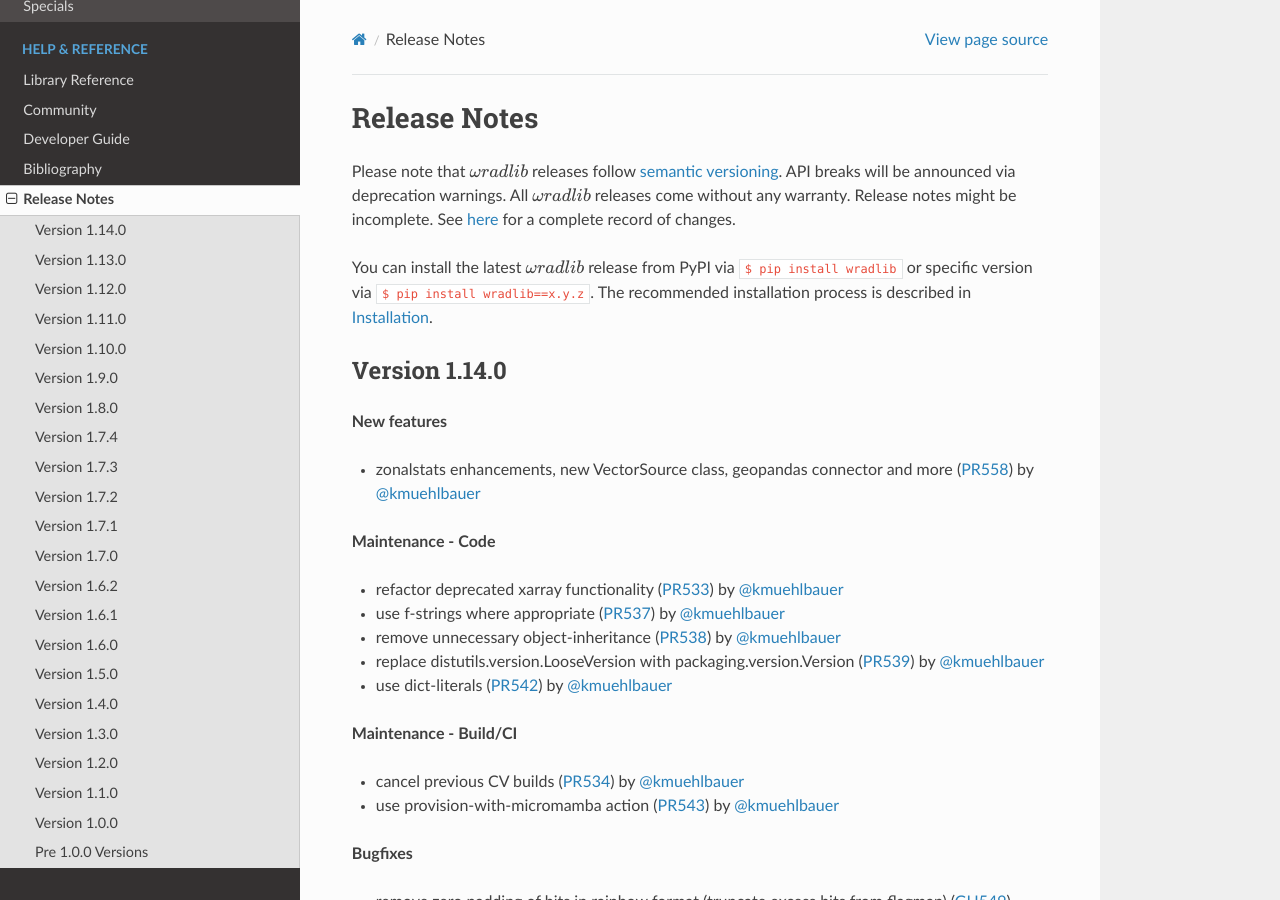
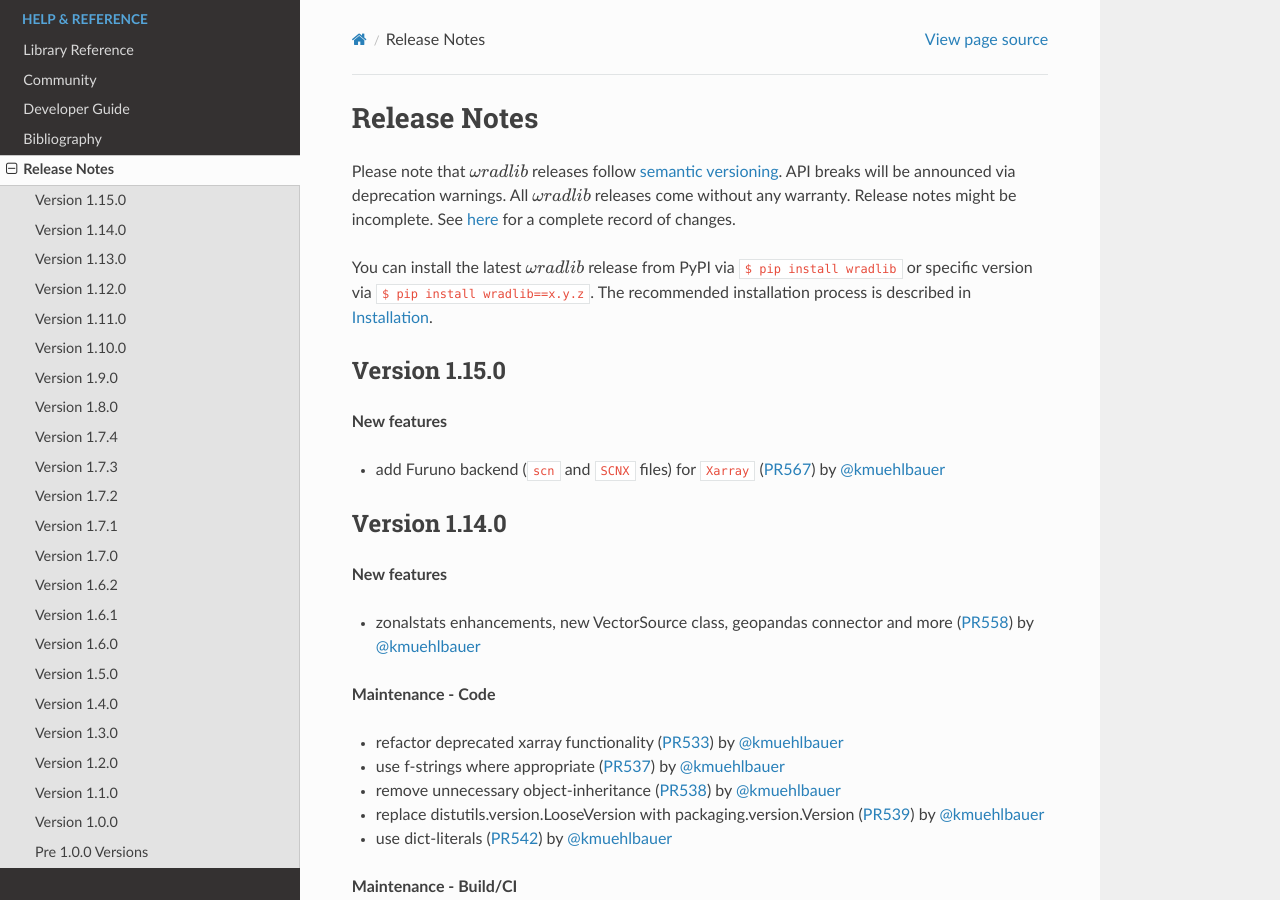
Before and after one commit to wradlib/wradlib-docs, a Sphinx documentation site: the page built from source/release_notes.rst, in a window 1280 px wide and 900 px high. Built offline with Sphinx 7.4.7 and the Read the Docs theme 2.0.0, drawn with Linux system fonts in a browser that asks for light colours; pages that are not in the unit, such as notebooks, are missing from menus; the version number could not be read and is left out.

Commit message:
MNT: update for wradlib 1.15.0

```diff
--- a/source/release_notes.rst
+++ b/source/release_notes.rst
@@ -6,6 +6,13 @@ Release Notes
 Please note that :math:`\omega radlib` releases follow `semantic versioning <https://semver.org/>`_. API breaks will be announced via deprecation warnings. All :math:`\omega radlib` releases come without any warranty. Release notes might be incomplete. See `here <https://github.com/wradlib/wradlib/commits/main>`_ for a complete record of changes.
 
 You can install the latest :math:`\omega radlib` release from PyPI via ``$ pip install wradlib`` or specific version via ``$ pip install wradlib==x.y.z``. The recommended installation process is described in :doc:`installation`.
+
+Version 1.15.0
+--------------
+
+**New features**
+
+* add Furuno backend (``scn`` and ``SCNX`` files) for ``Xarray`` (:pull:`567`) by `@kmuehlbauer <https://github.com/kmuehlbauer>`_
 
 Version 1.14.0
 --------------
```
